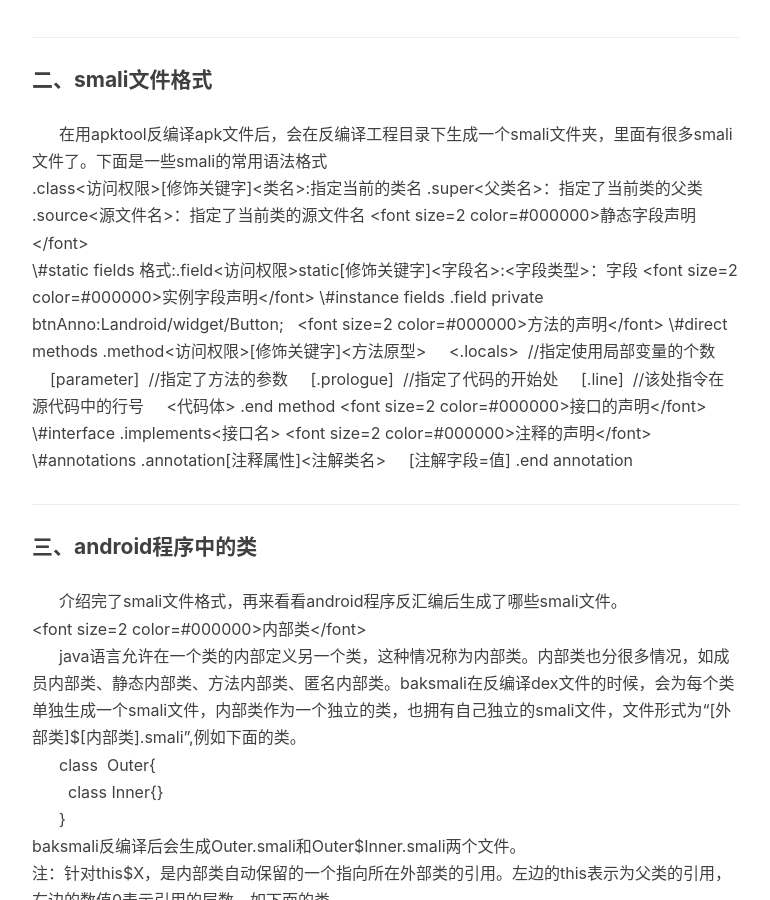
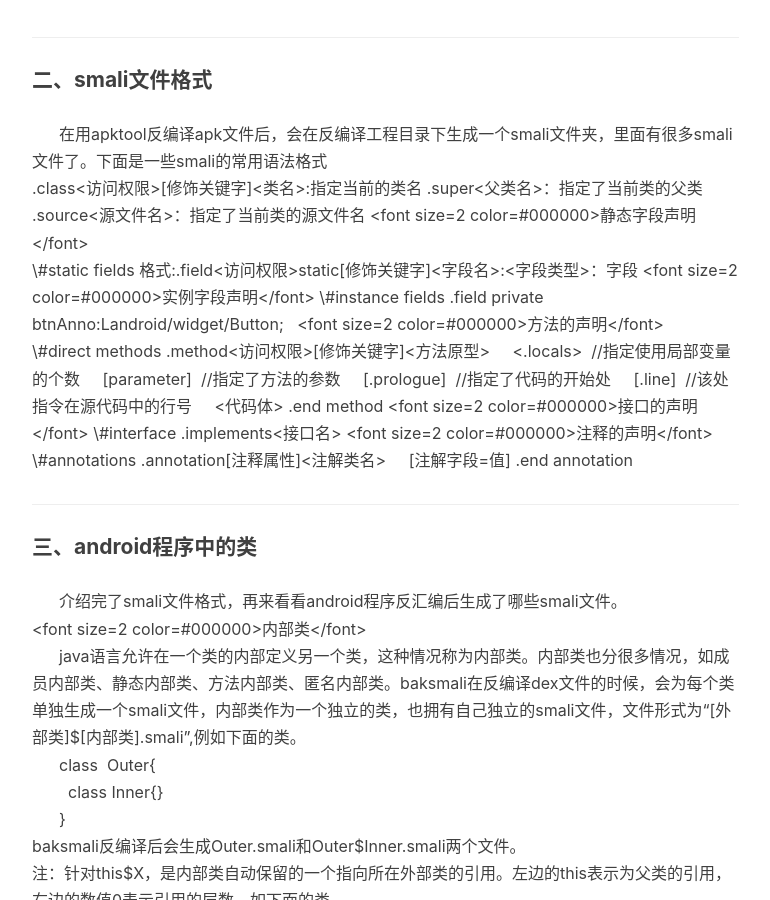
Before and after one commit to yangrz/blog, a Jekyll site: the page built from _posts/2017-01-05-androidSecurity.markdown, in a window 1280 px wide and 900 px high, scrolled down 935 px. Shown: the whole window, without its empty margins (233-1003 px from the left). Built offline with Jekyll 4.4.1, drawn with Linux system fonts in a browser that asks for light colours; nearby versions of some CDN libraries; comment, search, counter and statistics services are not loaded.

Commit message:
2017-02-14

```diff
--- a/_posts/2017-01-05-androidSecurity.markdown
+++ b/_posts/2017-01-05-androidSecurity.markdown
@@ -35,7 +35,7 @@
 <font size=2 color=#000000>实例字段声明</font>
 \#instance fields
 .field private btnAnno:Landroid/widget/Button;&nbsp;&nbsp;
-<font size=2 color=#000000>方法的声明</font>
+<font size=2 color=#000000>方法的声明</font>  <br>
 \#direct methods
 .method<访问权限>[修饰关键字]<方法原型>
 &nbsp;&nbsp;&nbsp;&nbsp;<.locals>&nbsp;&nbsp;//指定使用局部变量的个数
```
